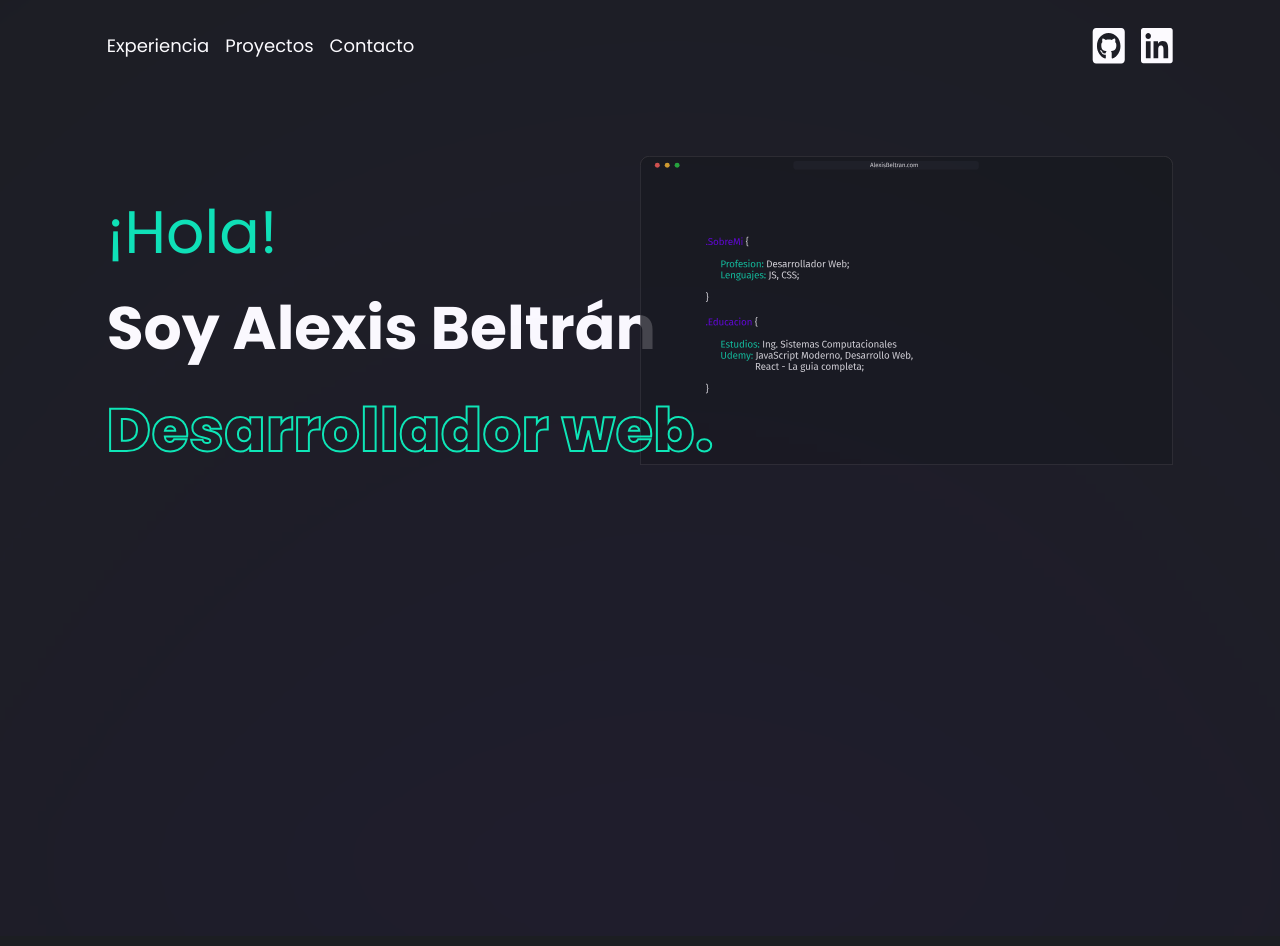
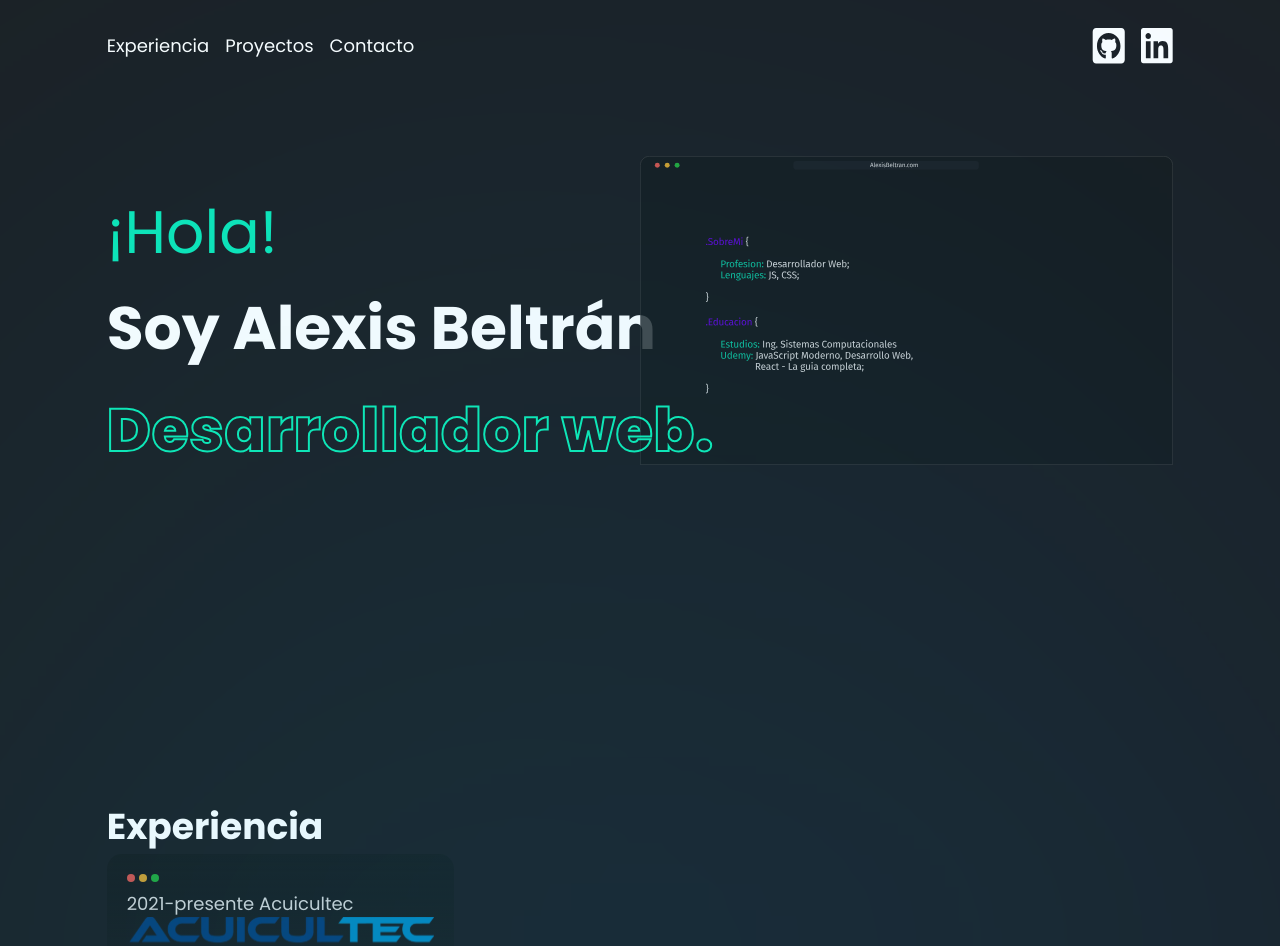
Before and after one commit to AlexisBeltran/PortafolioWeb, a React (Vite) app: page / in a window 1280 px wide. Shown: the top 946 px of the page. Built offline with nearby package versions, Linux system fonts and the light colour scheme.

Commit message:
Card experience incomplete

```diff
--- a/src/Components/ExperienciaCard.jsx
+++ b/src/Components/ExperienciaCard.jsx
@@ -3,9 +3,17 @@ import React from 'react'
 const ExperienciaCard = ({experiencia}) => {
     const {desde, hasta, lugar, ruta_img} = experiencia;
     return (
-        <div id='experienciaCard'>
-            <p>{desde}-{hasta} <span>{lugar}</span></p>
-            <img src={ruta_img} alt={lugar} />
+        <div id='experienciaCard' className='p-5 h-60'>
+            <div className='flex flex-row items-center justify-left gap-1' id='trafic-light'>
+                <div></div>
+                <div></div>
+                <div></div>
+            </div>
+            <div className='flex flex-col justify-between mt-2' id="body-card">
+                <p>{desde}-{hasta} <span>{lugar}</span></p>
+                <img src={ruta_img} alt={lugar} />
+            </div>
+
         </div>
     )
 }
--- a/src/Section/Experiencia.jsx
+++ b/src/Section/Experiencia.jsx
@@ -19,8 +19,10 @@ export function loader(){
 const Experiencia = () => {
     const experiencia = useLoaderData();
     return (
-        <section id="experiencia">
+        <section id="experiencia" className="relative">
+            <div>
                 <h1>Experiencia</h1>
+                <div className="md:grid md:grid-cols-3 md:gap-3 block">
                     {
                         experiencia.map(exp => {
                             return(
@@ -31,6 +33,11 @@ const Experiencia = () => {
                             )
                         })
                     }
+                </div>
+
+            </div>
+            <div id="background-section" className="absolute top-0 left-0"></div>
+
         </section>
     )
 }
--- a/src/index.css
+++ b/src/index.css
@@ -63,10 +63,12 @@ body{
 
 /*SECCION EXPERIENCIA*/
 
-#experiencia{
-  background: conic-gradient(from 357deg at 100% 50%, #00FFE0 0deg, #7000FF 296deg);
+#background-section{
+  background: conic-gradient(from 180deg at 50% 50%, #00FFE0 0deg, #004eff 360deg);
   border: 1px solid #000000;
   filter: blur(750px);
+  height: 100%;
+  width: 100%;
 }
 
 #experiencia h1{
@@ -82,6 +84,28 @@ body{
   border-radius: 15px 15px 0px 0px;
 }
 
+
+/* ***CARD*** */
+#trafic-light > div{
+  width: 8px;
+  height: 8px;
+  border-radius: 50%;
+}
+#trafic-light > div:nth-child(1){
+  background: #FF5F56;
+}
+#trafic-light > div:nth-child(2){
+  background: #FFBD2E;
+}
+#trafic-light > div:nth-child(3){
+  background: #27C93F;
+}
+#body-card p{
+  font-style: normal;
+  font-weight: 400;
+  font-size: 18px;
+  color: var(--color-blanco);
+}
 
 /*MEDIA QUERYS*/
 @media (max-width: 1400px){
--- a/vite.config.js
+++ b/vite.config.js
@@ -4,5 +4,5 @@ import react from '@vitejs/plugin-react'
 // https://vitejs.dev/config/
 export default defineConfig({
   plugins: [react()],
-  base: "https://alexisbeltran.github.io/PortafolioWeb/",
+  base: "/",
 })
```
Lines whose indentation alone changed are shown as unchanged.
